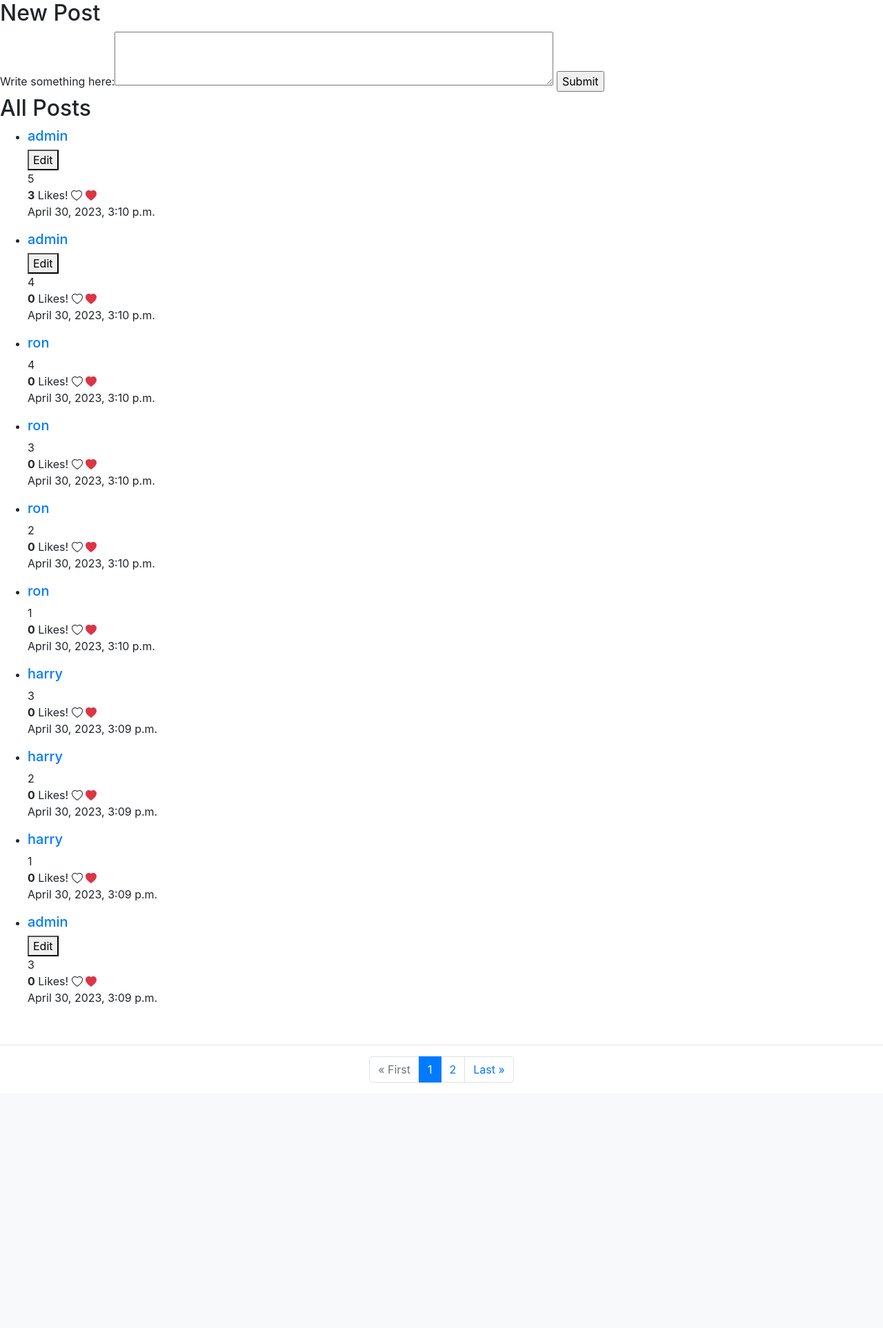
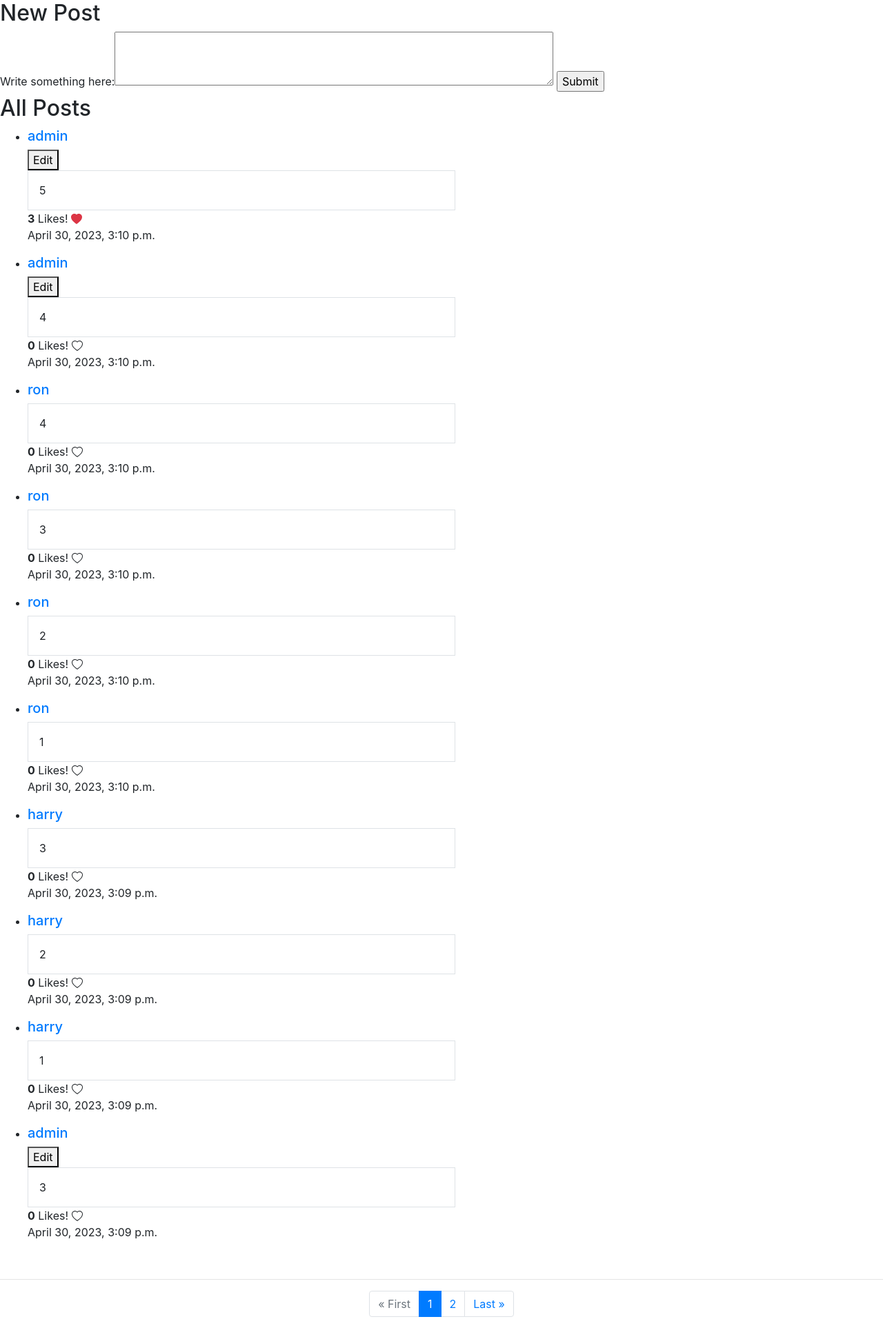
Before and after one commit to DarthEvgenius/Network, a Django app: page / in a window 1280 px wide. Shown: the part 56-1982 px from the top of the page at 69% size. Before the commit the page ends 1626 px from the top, so only its background shows below. Run offline with Django 3.2, Linux system fonts and the light colour scheme; a user stored in the database is signed in; data comes from the database, SQL or seed files in the repository; both versions use the stored data as it was after the commit; some libraries are stand-ins or nearby versions.

Commit message:
Prepare template for likes.

```diff
--- a/project4/network/static/network/index.js
+++ b/project4/network/static/network/index.js
@@ -98,7 +98,7 @@
 	// Create input form
 	const form = document.createElement('form');
 	form.id = 'form_' + post_id;
-	form.className = 'w-50';
+	form.className = 'w-75';
 
 	const form_group = document.createElement('div');
 	form_group.className = 'form-group';
--- a/project4/network/templates/network/index.html
+++ b/project4/network/templates/network/index.html
@@ -1,6 +1,15 @@
 {% extends "network/layout.html" %}
 
 {% block body %}
+
+<!-- {% for i in posts %}
+    {{ i.likes.all }} {{likes}}
+{% endfor %}
+
+{{ user.liked_posts.all }} -->
+
+
+
 <!-- Make toggle to hide/view New Post tab -->
     {% if user.is_authenticated %}
         <div class="NewPost">
@@ -27,18 +36,23 @@
                         </div>
                     {% endif %}
 
-                    <div id="content_{{ post.id }}">{{ post.content }}</div>
+                    <div id="content_{{ post.id }}" class="p-3 border w-50">{{ post.content }}</div>
                     <div><b>{{ post.likes.count }}</b> Likes!
-                        <span>
-                            <svg xmlns="http://www.w3.org/2000/svg" width="16" height="16" fill="currentColor" class="bi bi-heart" viewBox="0 0 16 16">
-                                <path d="m8 2.748-.717-.737C5.6.281 2.514.878 1.4 3.053c-.523 1.023-.641 2.5.314 4.385.92 1.815 2.834 3.989 6.286 6.357 3.452-2.368 5.365-4.542 6.286-6.357.955-1.886.838-3.362.314-4.385C13.486.878 10.4.28 8.717 2.01L8 2.748zM8 15C-7.333 4.868 3.279-3.04 7.824 1.143c.06.055.119.112.176.171a3.12 3.12 0 0 1 .176-.17C12.72-3.042 23.333 4.867 8 15z"/>
-                            </svg>
-                        </span>
-                        <span class="text-danger">
-                            <svg xmlns="http://www.w3.org/2000/svg" width="16" height="16" fill="currentColor" class="bi bi-heart-fill" viewBox="0 0 16 16">
-                                <path fill-rule="evenodd" d="M8 1.314C12.438-3.248 23.534 4.735 8 15-7.534 4.736 3.562-3.248 8 1.314z"/>
-                              </svg>
-                        </span>
+
+                        {% if user in post.likes.all %}
+                            <span class="text-danger">
+                                <svg xmlns="http://www.w3.org/2000/svg" width="16" height="16" fill="currentColor" class="bi bi-heart-fill" viewBox="0 0 16 16">
+                                    <path fill-rule="evenodd" d="M8 1.314C12.438-3.248 23.534 4.735 8 15-7.534 4.736 3.562-3.248 8 1.314z"/>
+                                </svg>
+                            </span>
+                        {% else %}
+                            <span>
+                                <svg xmlns="http://www.w3.org/2000/svg" width="16" height="16" fill="currentColor" class="bi bi-heart" viewBox="0 0 16 16">
+                                    <path d="m8 2.748-.717-.737C5.6.281 2.514.878 1.4 3.053c-.523 1.023-.641 2.5.314 4.385.92 1.815 2.834 3.989 6.286 6.357 3.452-2.368 5.365-4.542 6.286-6.357.955-1.886.838-3.362.314-4.385C13.486.878 10.4.28 8.717 2.01L8 2.748zM8 15C-7.333 4.868 3.279-3.04 7.824 1.143c.06.055.119.112.176.171a3.12 3.12 0 0 1 .176-.17C12.72-3.042 23.333 4.867 8 15z"/>
+                                </svg>
+                            </span>
+                        {% endif %}
+
                     </div>
                     <p>{{ post.date }}</p>
                 </li>
--- a/project4/network/views.py
+++ b/project4/network/views.py
@@ -38,7 +38,7 @@ def index(request):
         # Get all posts in reverse order
         posts = Post.objects.all().order_by("-date")
 
-        # print(f"\n\n {l}  {c[10].likes__count} \n\n")
+        print(f"\n\n {request.user.liked_posts.all() } \n\n")
 
         paginator = Paginator(posts, 10)
         page_number = request.GET.get('page')
```
Also changed, not shown: project4/db.sqlite3.
